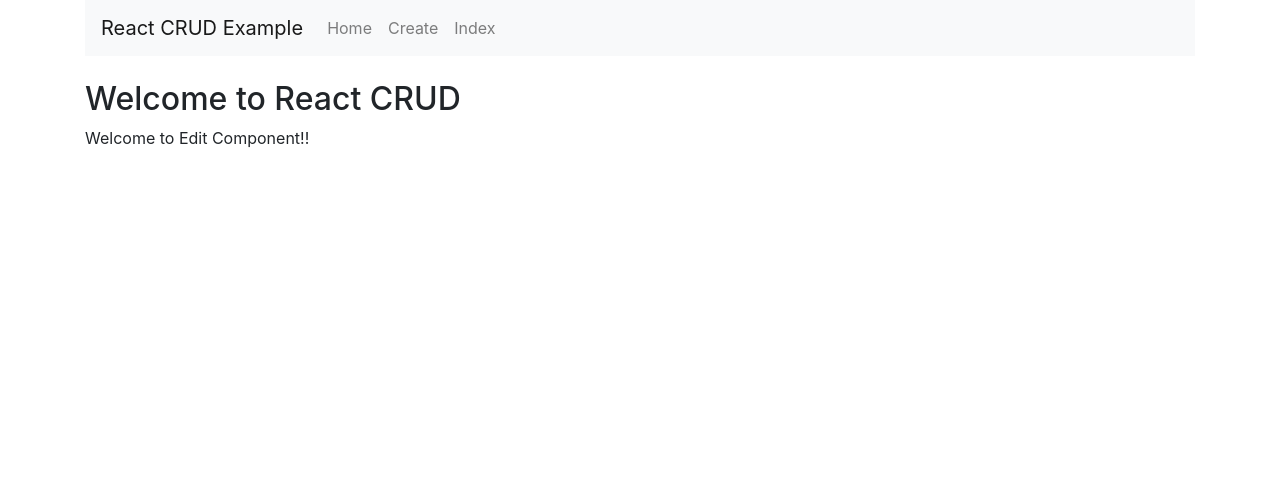
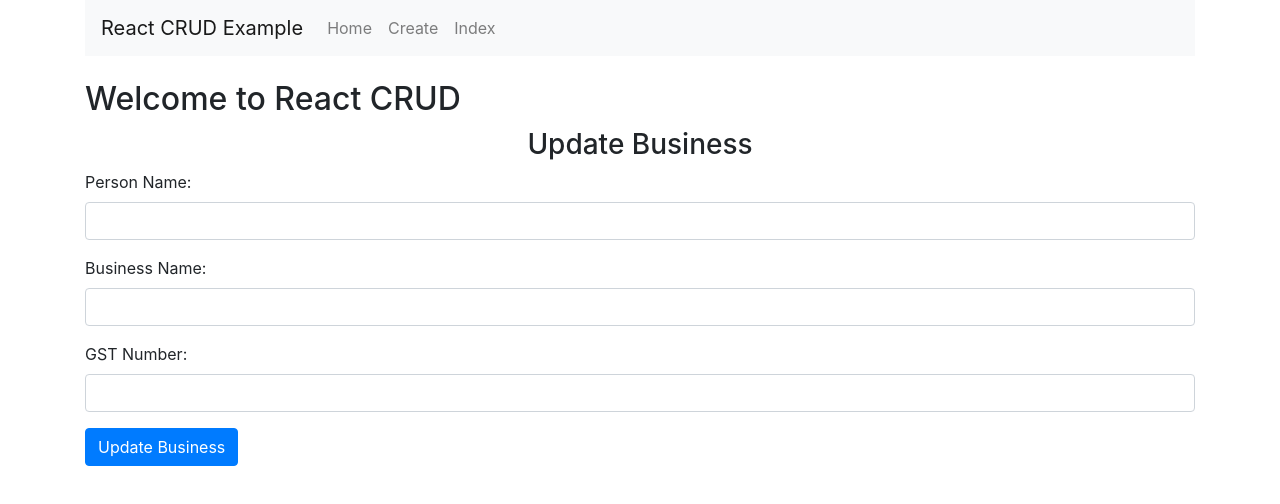
Before and after one commit to happyplayer1991/mern_crud_1, a React (Create React App) app: page /edit/1 in a window 1280 px wide. Shown: the top 504 px of the page. Built offline with nearby package versions, Linux system fonts and the light colour scheme; no server answers.

Commit message:
Edit Feature

```diff
--- /dev/null
+++ b/src/components/TableRow.js
@@ -0,0 +1,30 @@
+// TableRow.js
+
+import React, { Component } from 'react';
+import { Link } from 'react-router-dom';
+
+class TableRow extends Component {
+  render() {
+    return (
+      <tr>
+        <td>
+          {this.props.obj.person_name};
+        </td>
+        <td>
+          {this.props.obj.business_name};
+        </td>
+        <td>
+          {this.props.obj.business_gst_number};
+        </td>
+        <td>
+          <Link to={"/edit/" + this.props.obj._id} className="btn btn-primary">Edit</Link>
+        </td>
+        <td>
+          <button className="btn btn-danger">Delete</button>
+        </td>
+      </tr>
+    );
+  }
+}
+
+export default TableRow;
--- a/src/components/edit.component.js
+++ b/src/components/edit.component.js
@@ -1,13 +1,105 @@
 // edit.component.js
 
 import React, { Component } from 'react';
+import axios from 'axios';
 
 export default class Edit extends Component {
+  constructor(props) {
+    super(props);
+    this.onChangePersonName = this.onChangePersonName.bind(this);
+    this.onChangeBusinessName = this.onChangeBusinessName.bind(this);
+    this.onChangeGstNumber = this.onChangeGstNumber.bind(this);
+    this.onSubmit = this.onSubmit.bind(this);
+
+    this.state = {
+      person_name: '',
+      business_name: '',
+      business_gst_number:''
+    }
+  }
+
+  componentDidMount() {
+    axios.get('http://localhost:4000/business/edit/'+this.props.match.params.id)
+        .then(response => {
+            // this.setState(
+            //   {
+            //     person_name: response.data.person_name,
+            //     business_name: response.data.business_name,
+            //     business_gst_number: response.data.business_gst_number
+            //   }
+            // );
+        })
+        .catch(function (error) {
+            console.log(error);
+        })
+  }
+
+  onChangePersonName(e) {
+    this.setState({
+      person_name: e.target.value
+    });
+  }
+  onChangeBusinessName(e) {
+    this.setState({
+      business_name: e.target.value
+    })
+  }
+  onChangeGstNumber(e) {
+    this.setState({
+      business_gst_number: e.target.value
+    })
+  }
+
+  onSubmit(e) {
+    e.preventDefault();
+    const obj = {
+      person_name: this.state.person_name,
+      business_name: this.state.business_name,
+      business_gst_number: this.state.business_gst_number
+    };
+    axios.post('http://localhost:4000/business/update/'+this.props.match.params.id, obj)
+        .then(res => console.log(res.data));
+
+    this.props.history.push('/index');
+  }
+
   render() {
     return (
-      <div>
-        <p>Welcome to Edit Component!!</p>
-      </div>
+        <div style={{ marginTop: 10 }}>
+            <h3 align="center">Update Business</h3>
+            <form onSubmit={this.onSubmit}>
+                <div className="form-group">
+                  <label>Person Name:  </label>
+                  <input
+                    type="text"
+                    className="form-control"
+                    value={this.state.person_name}
+                    onChange={this.onChangePersonName}
+                    />
+                </div>
+                <div className="form-group">
+                  <label>Business Name: </label>
+                  <input type="text"
+                    className="form-control"
+                    value={this.state.business_name}
+                    onChange={this.onChangeBusinessName}
+                    />
+                </div>
+                <div className="form-group">
+                  <label>GST Number: </label>
+                  <input type="text"
+                    className="form-control"
+                    value={this.state.business_gst_number}
+                    onChange={this.onChangeGstNumber}
+                    />
+                </div>
+                <div className="form-group">
+                  <input type="submit"
+                    value="Update Business"
+                    className="btn btn-primary"/>
+                </div>
+            </form>
+        </div>
     )
   }
 }
--- a/src/components/index.component.js
+++ b/src/components/index.component.js
@@ -1,13 +1,47 @@
 // index.component.js
 
 import React, { Component } from 'react';
+import axios from 'axios';
+import TableRow from './TableRow';
 
 export default class Index extends Component {
+  constructor(props) {
+    super(props);
+    this.state = {business: []};
+  }
+  componentDidMount() {
+    axios.get('http://localhost:4000/business')
+      .then(response => {
+        this.setState({ business: response.data });
+      })
+      .catch(function (err) {
+        console.log(err);
+      })
+  }
+  tabRow() {
+    return this.state.business.map(function(object, i) {
+      return <TableRow obj={object} key={i} />;
+    });
+  }
+
   render() {
     return (
       <div>
-        <p>Welcome to Index Component!!</p>
+        <h3 align="center">Business List</h3>
+        <table className="table table-striped" style={{ marginTop: 20}}>
+          <thead>
+            <tr>
+              <th>Person</th>
+              <th>Business</th>
+              <th>GST Number</th>
+              <th colSpan="2">Action</th>
+            </tr>
+          </thead>
+          <tbody>
+            { this.tabRow() }
+          </tbody>
+        </table>
       </div>
-    )
+    );
   }
 }
```
